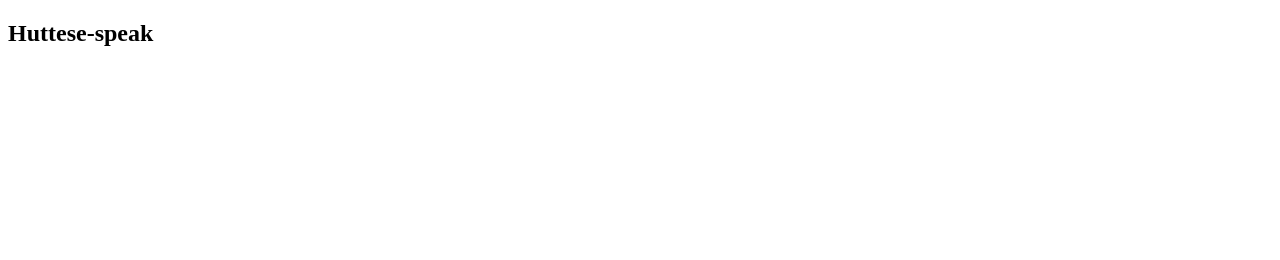
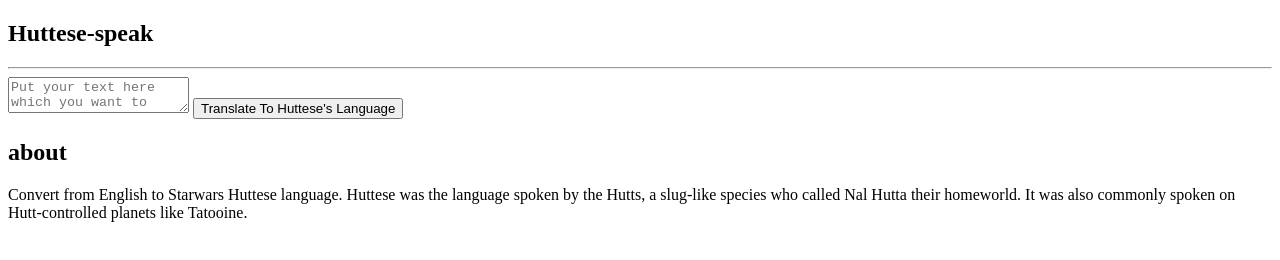
Before and after one commit to khushistar/Huttese-speak, a plain HTML site: page index.html in a window 1280 px wide. Drawn offline with Linux system fonts and the light colour scheme.

Commit message:
Update index.html

```diff
--- a/index.html
+++ b/index.html
@@ -9,5 +9,17 @@
     <nav>
         <h1>Huttese-speak</h1>
     </nav>
+    <hr>
+    <main>
+        <textarea id="input" placeholder="Put your text here which you want to convert to Huttese language"></textarea>
+        <button id="translate-button">Translate To Huttese's Language</button>
+        <div id="translated-output"></div>
+    </main>
+    <footer>
+        <h2>about</h2>
+        <p>Convert from English to Starwars Huttese language. Huttese was the language spoken by the Hutts, a slug-like
+            species who called Nal Hutta their homeworld. It was also commonly spoken on Hutt-controlled planets like
+            Tatooine.</p>
+    </footer>
 </body>
 </html>
```
